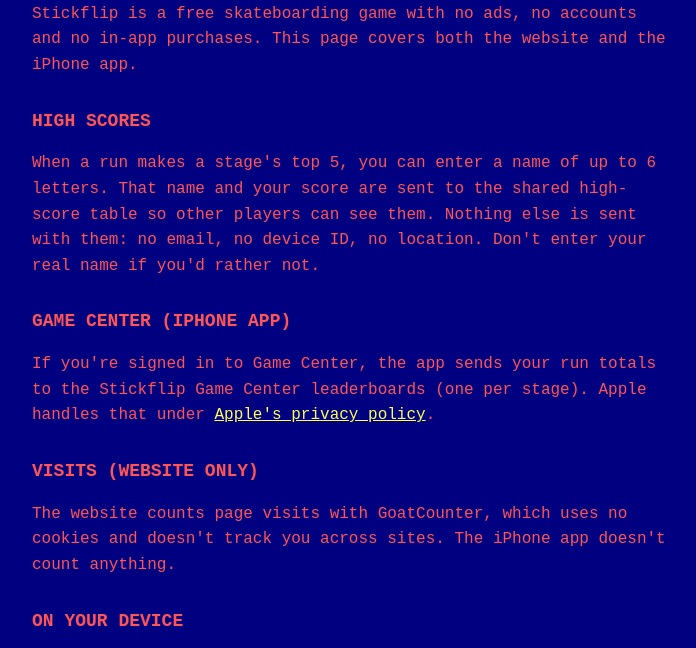
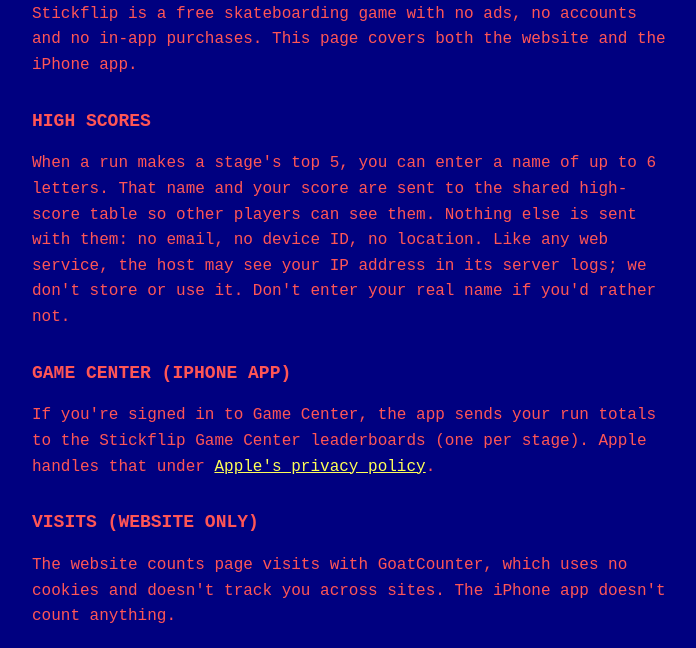
Before and after one commit to syntaxless/stickflip, a website: page privacy.html in a window 1280 px wide. Shown: the part 83-731 px from the top of the page, without its empty margins (288-984 px from the left). Drawn offline with Linux system fonts and the light colour scheme.

Commit message:
Privacy: mention IP addresses in server logs
Co-Authored-By: Claude Sonnet 5.5 <noreply@anthropic.com>
Claude-Session: https://claude.ai/code/session_01PpiA3MiMEaccWuiXnHX4JJ

```diff
--- a/privacy.html
+++ b/privacy.html
@@ -25,7 +25,7 @@
       <p>Stickflip is a free skateboarding game with no ads, no accounts and no in-app purchases. This page covers both the website and the iPhone app.</p>
 
       <h2>HIGH SCORES</h2>
-      <p>When a run makes a stage's top 5, you can enter a name of up to 6 letters. That name and your score are sent to the shared high-score table so other players can see them. Nothing else is sent with them: no email, no device ID, no location. Don't enter your real name if you'd rather not.</p>
+      <p>When a run makes a stage's top 5, you can enter a name of up to 6 letters. That name and your score are sent to the shared high-score table so other players can see them. Nothing else is sent with them: no email, no device ID, no location. Like any web service, the host may see your IP address in its server logs; we don't store or use it. Don't enter your real name if you'd rather not.</p>
 
       <h2>GAME CENTER (IPHONE APP)</h2>
       <p>If you're signed in to Game Center, the app sends your run totals to the Stickflip Game Center leaderboards (one per stage). Apple handles that under <a href="https://www.apple.com/legal/privacy/">Apple's privacy policy</a>.</p>
```
